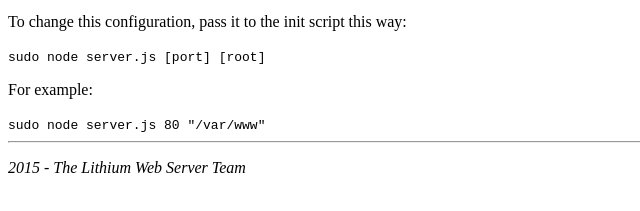
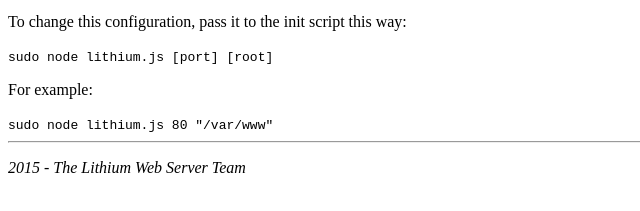
Before and after one commit to MarcosRZ/lithium-web-server, a website: page public/index.html in a window 1280 px wide. Shown: the part 153-364 px from the top of the page, 0-640 px from the left. Drawn offline with Linux system fonts and the light colour scheme.

Commit message:
Fixed typo on index.html

```diff
--- a/public/index.html
+++ b/public/index.html
@@ -6,9 +6,9 @@
 	<p>This is the Welcome webpage for this server!</p>
 	<p>By default, the server root is "./public" and the port is 8080</p>
 	<p>To change this configuration, pass it to the init script this way:</p>
-	<code>sudo node server.js [port] [root]</code>
+	<code>sudo node lithium.js [port] [root]</code>
 	<p>For example:</p>
-	<code>sudo node server.js 80 "/var/www"</code>
+	<code>sudo node lithium.js 80 "/var/www"</code>
 	<hr>
 	<p><i>2015 - The Lithium Web Server Team</i></p>
 <body>
```
